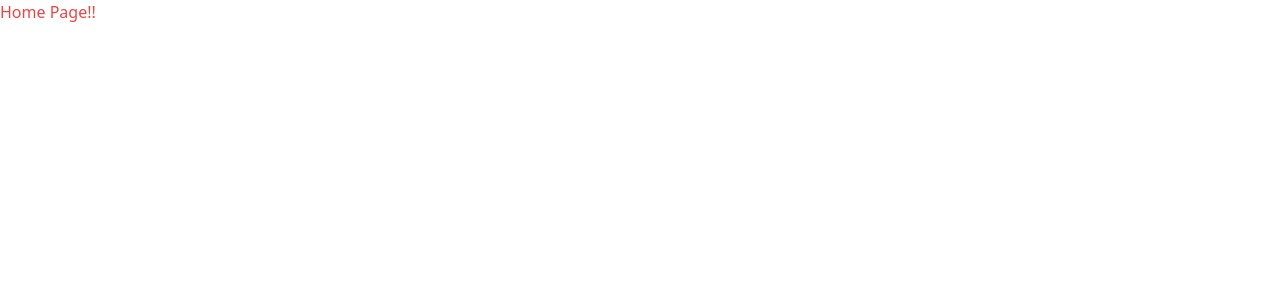
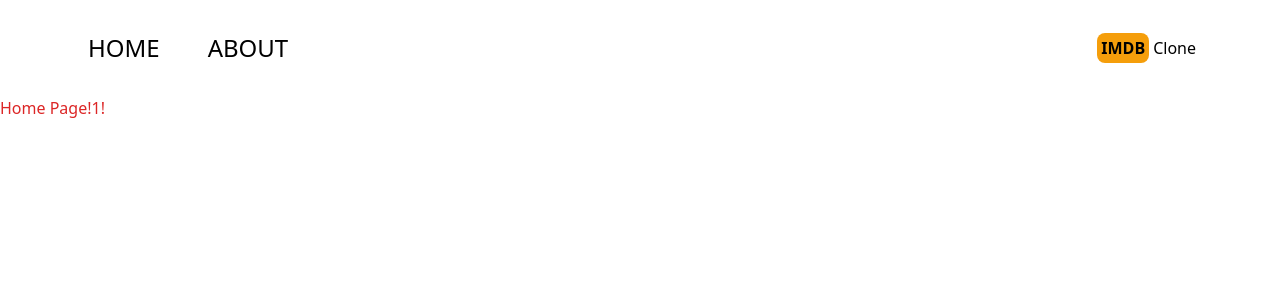
Before and after one commit to AlexanderPankov1970/imdb1, a Next.js app: page / in a window 1280 px wide. Shown: the top 300 px of the page. Built offline with nearby package versions, Linux system fonts and the light colour scheme.

Commit message:
create the Header section

```diff
--- a/package.json
+++ b/package.json
@@ -13,7 +13,8 @@
     "eslint-config-next": "13.2.3",
     "next": "13.2.3",
     "react": "18.2.0",
-    "react-dom": "18.2.0"
+    "react-dom": "18.2.0",
+    "react-icons": "^4.8.0"
   },
   "devDependencies": {
     "autoprefixer": "^10.4.13",
--- a/src/app/layout.js
+++ b/src/app/layout.js
@@ -1,3 +1,4 @@
+import Header from "@/components/Header";
 import "./globals.css";
 
 export const metadata = {
@@ -8,7 +9,13 @@
 export default function RootLayout({ children }) {
   return (
     <html lang="en">
-      <body>{children}</body>
+      <body>
+        {/* Header */}
+        <Header />
+        {/* NavBar */}
+        {/* SearchBox */}
+        {children}
+      </body>
     </html>
   );
 }
--- a/src/app/page.js
+++ b/src/app/page.js
@@ -5,5 +5,5 @@
 const inter = Inter({ subsets: ["latin"] });
 
 export default function Home() {
-  return <h1 className="text-red-500">Home Page!!</h1>;
+  return <h1 className="text-red-600">Home Page!1!</h1>;
 }
--- /dev/null
+++ b/src/components/Header.jsx
@@ -0,0 +1,27 @@
+import React from "react";
+import MenuItem from "./MenuItem";
+import { ImHome } from "react-icons/im";
+import { AiFillHome } from "react-icons/ai";
+import { BsFillInfoCircleFill } from "react-icons/bs";
+import Link from "next/link";
+
+export default function Header() {
+  return (
+    <div className="flex justify-between mx-2 max-w-6xl sm:mx-auto items-center py-6">
+      <div className="flex">
+        <MenuItem title="HOME" address="/" Icon={ImHome} />
+        <MenuItem title="ABOUT" address="/about" Icon={BsFillInfoCircleFill} />
+      </div>
+      <div>
+        <Link href="/" className="">
+          <h2 className="mr-5">
+            <span className="font-bold mr-1 bg-amber-500 py-1 px-1 rounded-lg">
+              IMDB
+            </span>
+            <span className="hidden sm:inline">Clone</span>
+          </h2>
+        </Link>
+      </div>
+    </div>
+  );
+}
--- /dev/null
+++ b/src/components/MenuItem.jsx
@@ -0,0 +1,15 @@
+import Link from "next/link";
+import React from "react";
+
+function MenuItem({ title, address, Icon }) {
+  return (
+    <div>
+      <Link href={address} className="mx-4 lg:mx-6 hover:text-green-400 flex">
+        <Icon className="text-2xl sm:hidden mx-1 my-2" />
+        <p className="hidden sm:inline my-2 text-2xl">{title}</p>
+      </Link>
+    </div>
+  );
+}
+
+export default MenuItem;
```
Also changed, not shown: 1 other file (tests, documents, lock files or other folders).
